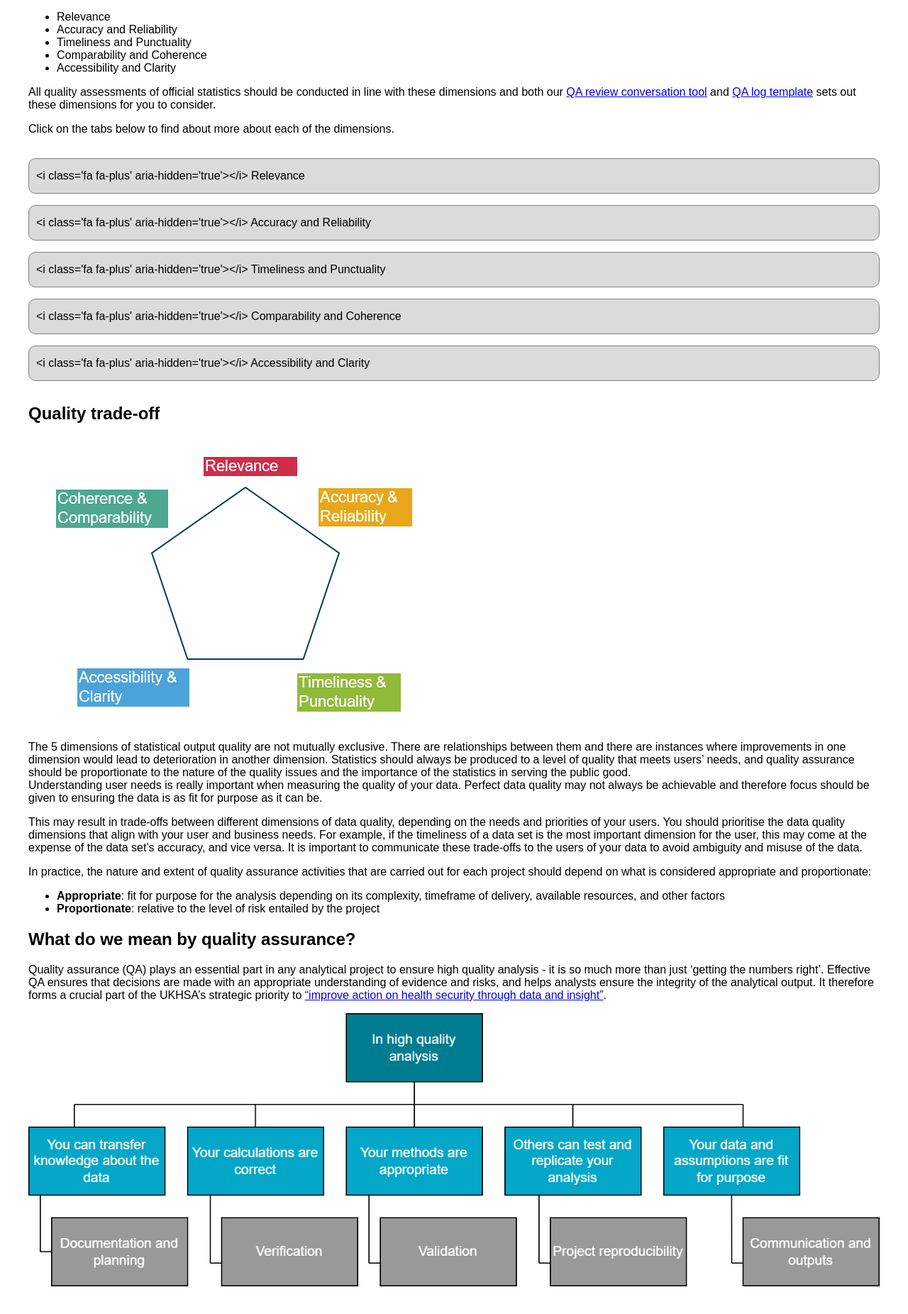
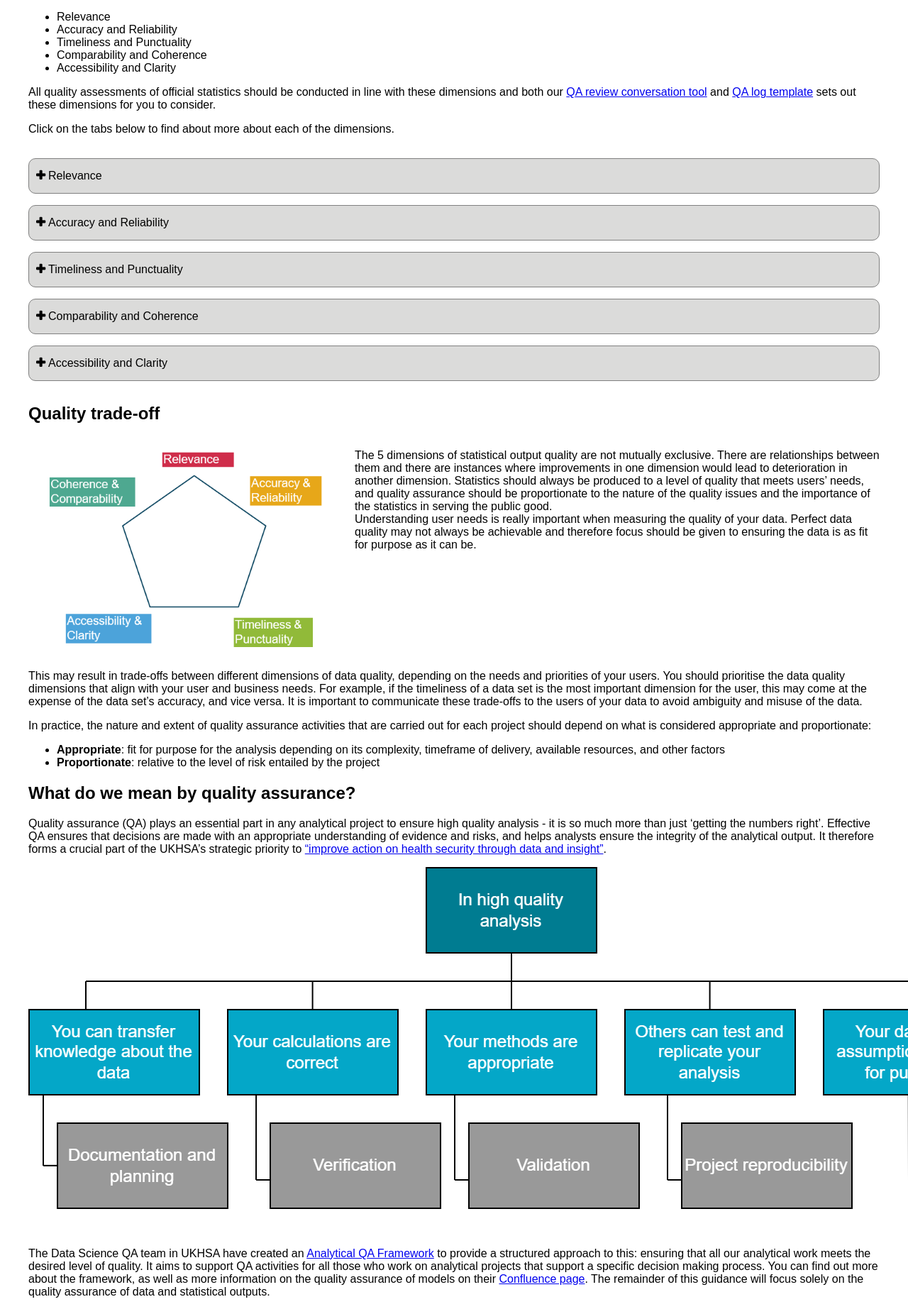
Before and after one commit to BenCuff/github-pages-test, a Jekyll site: the page built from docs/quality-assurance.md, in a window 1280 px wide. Shown: the part 608-2460 px from the top of the page at 71% size. Built offline with Jekyll 4.4.1, drawn with Linux system fonts in a browser that asks for light colours.

Commit message:
image-text container and fontawesome styling

```diff
--- a/docs/assets/styles.css
+++ b/docs/assets/styles.css
@@ -124,13 +124,15 @@ blockquote>h2:first-of-type, blockquote>h3:first-of-type, blockquote>h4:first-of
 }
 
 .expandable-header[aria-expanded="false"]::before{
-  content: "<i class='fa fa-plus' aria-hidden='true'></i>";
-  font-family: sans-serif;
+  content: "\f067";
+  font-family: FontAwesome;
+  font-weight: 900;
 }
 
 .expandable-header[aria-expanded="true"]::before{
-  content: "<i class='fa fa-minus' aria-hidden='true'></i>";
-  font-family: sans-serif;
+  content: "\f068";
+  font-family: FontAwesome;
+  font-weight: 900;
 }
 
 .expandable-contents{
@@ -153,21 +155,18 @@ code{
 }
 
 /*Images and text side-by-side*/
-.container {
- display: grid;
- align-items: center;
- grid-template-columns: 1fr 1fr 1fr;
- column-gap: 5px;
+.image-text-container {
+  display: flex;
+  column-gap: 10px;
 }
 
-img {
-  max-width: 100%;
-  max-height:100%;
+.image-text-container img {
+  flex: 1;
+  max-width: 450px;
 }
 
-.text {
-  font-family: sans-serif;
-  font-size: 16pt;
+.image-text-container p {
+  flex 1;
 }
 
 /*Clickable buttons*/
```
